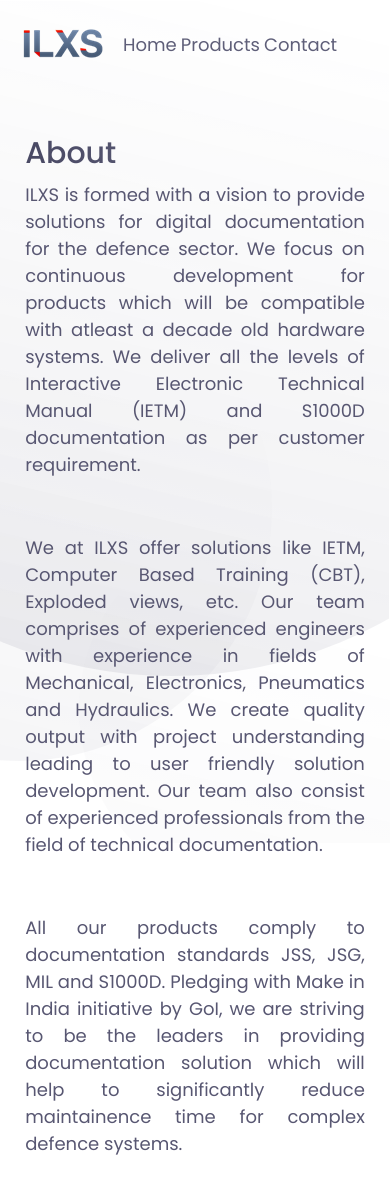
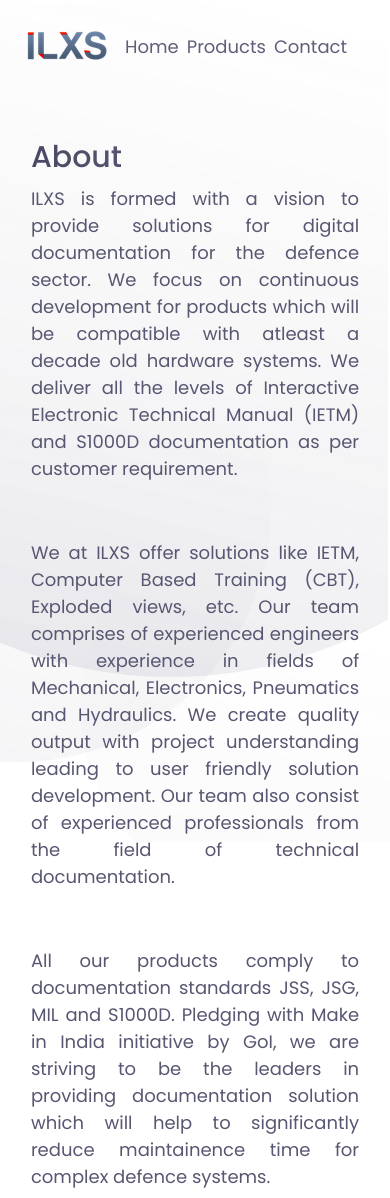
Before and after one commit to surajpp/ilxs.in, a PHP site: page /about.html in a window 390 px wide; the page is wider, and only the part inside the window is pictured. Before the commit the page ends 1155 px from the top of that part, so only its background shows below. Run offline with PHP 8.4, Linux system fonts and the light colour scheme.

Commit message:
Update style.css

```diff
--- a/style.css
+++ b/style.css
@@ -1,5 +1,5 @@
 *{
-	margin: 1px;
+	margin: 2px;
 	padding: 0px;
 	box-sizing: border-box;
 }
@@ -262,7 +262,7 @@
 	}
 	.laptop-select {
 		right: 50%;
-		width: 50%;
+		width: 100%;
 		transform: translate(50%, 5%);
 	}
 	.cover img {
```
